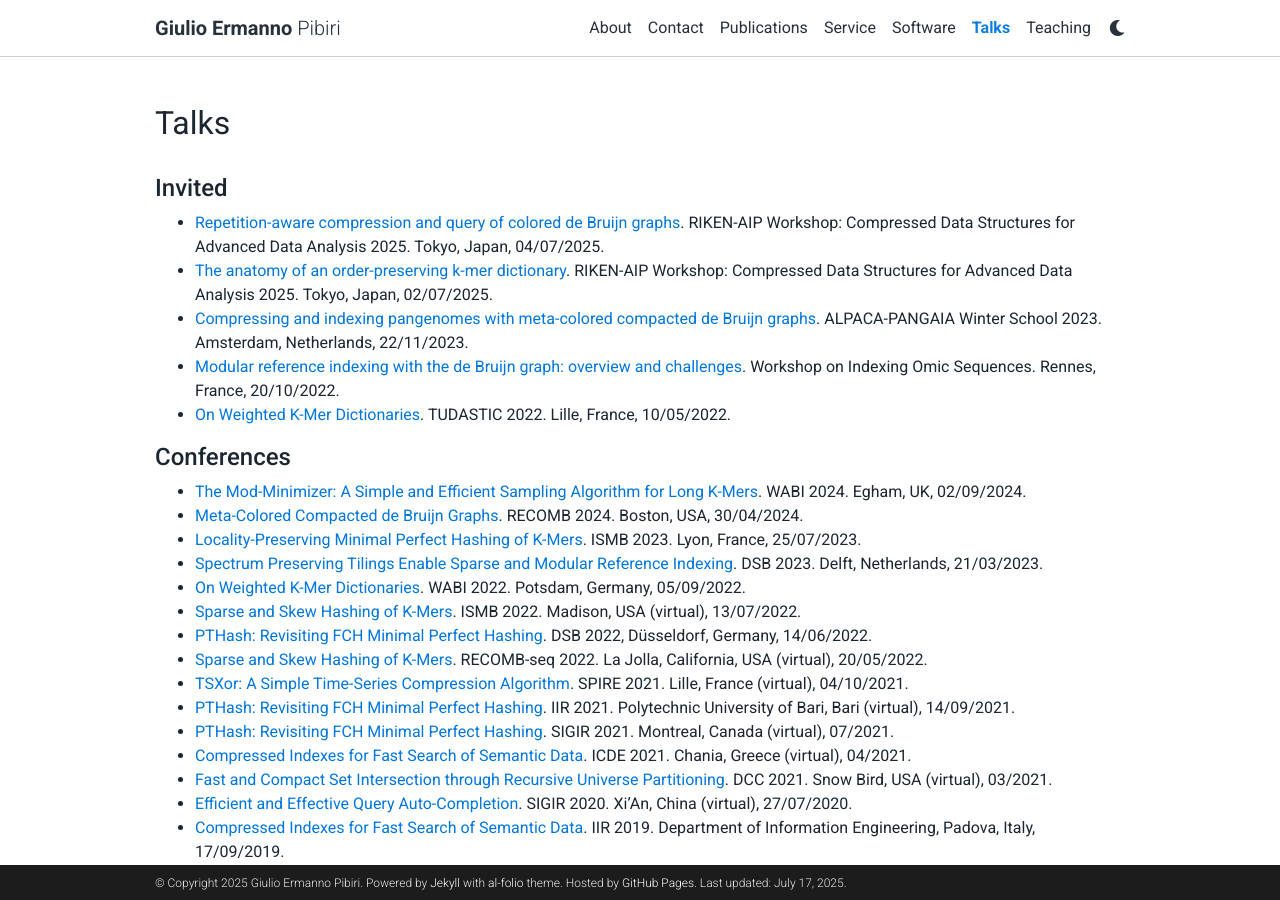
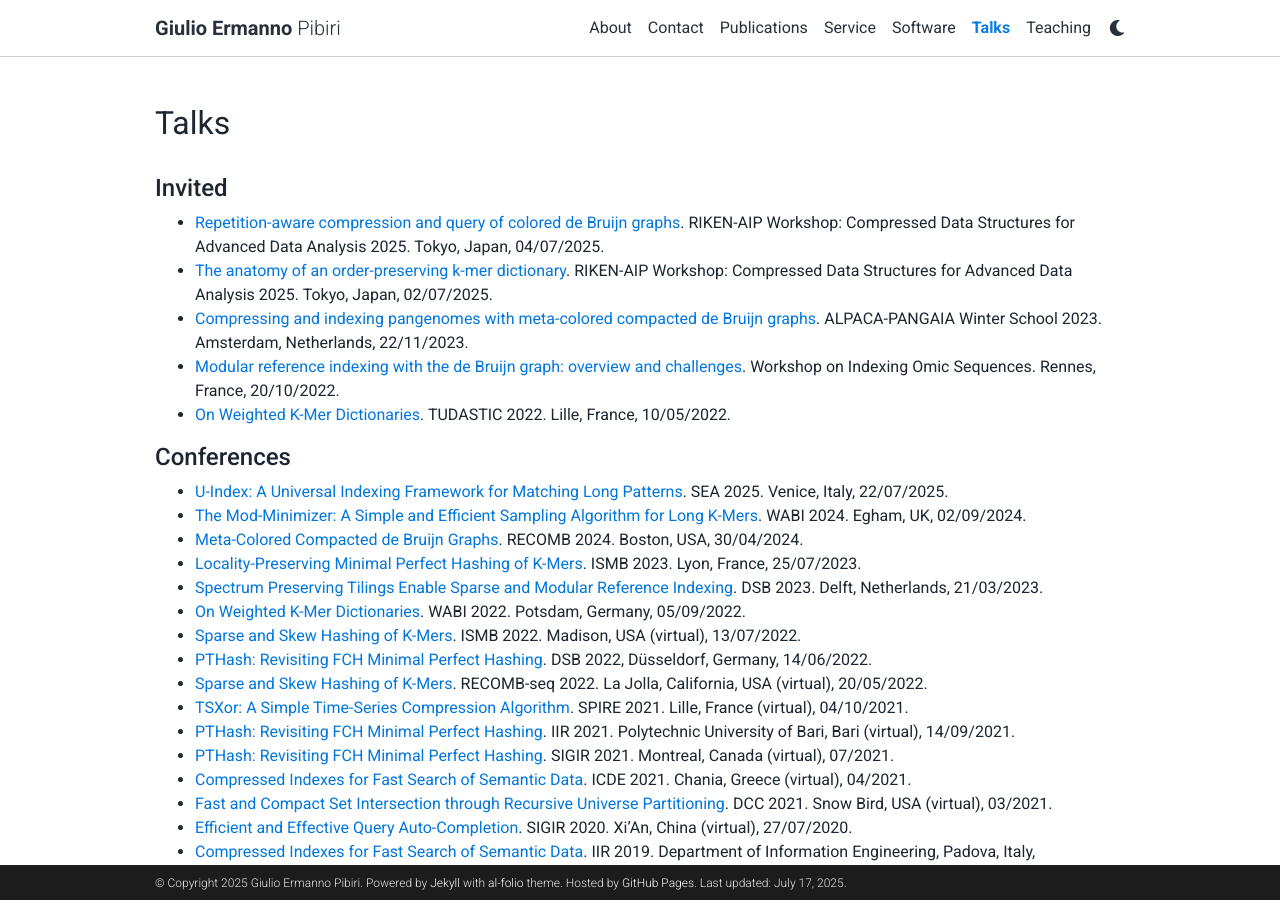
Before and after one commit to jermp/jermp.github.io, a Jekyll site: the page built from _pages/talks.md, in a window 1280 px wide and 900 px high. Built offline with Jekyll 4.4.1, drawn with Linux system fonts in a browser that asks for light colours; comment, search, counter and statistics services are not loaded; a style sheet for code colours, icons or effects is not loaded.

Commit message:
sea 2025

```diff
--- a/_pages/talks.md
+++ b/_pages/talks.md
@@ -16,6 +16,7 @@ nav: true
 
 #### **Conferences**
 
+- [U-Index: A Universal Indexing Framework for Matching Long Patterns](assets/pdf/slides/SEA-2025.pdf){:target="\_blank"}. SEA 2025. Venice, Italy, 22/07/2025.
 - [The Mod-Minimizer: A Simple and Efficient Sampling Algorithm for Long K-Mers](assets/pdf/slides/WABI-2024.pdf){:target="\_blank"}. WABI 2024. Egham, UK, 02/09/2024.
 - [Meta-Colored Compacted de Bruijn Graphs](assets/pdf/slides/RECOMB-2024.pdf){:target="\_blank"}. RECOMB 2024. Boston, USA, 30/04/2024.
 - [Locality-Preserving Minimal Perfect Hashing of K-Mers](assets/pdf/slides/ISMB2023.pdf){:target="\_blank"}. ISMB 2023. Lyon, France, 25/07/2023.
```
Also changed, not shown: 1 other file.
